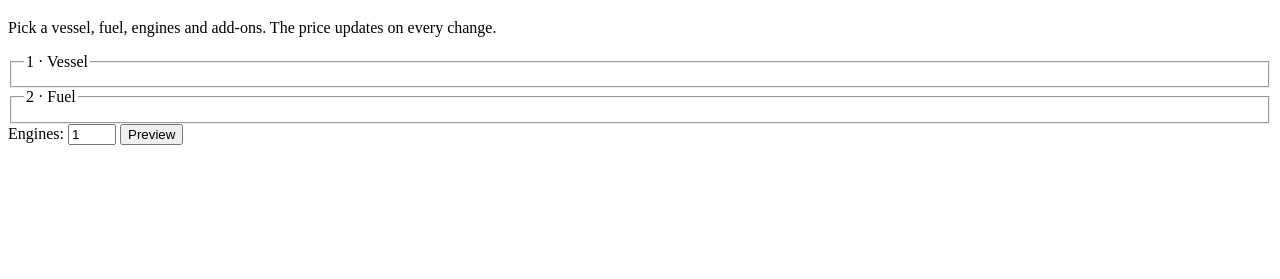
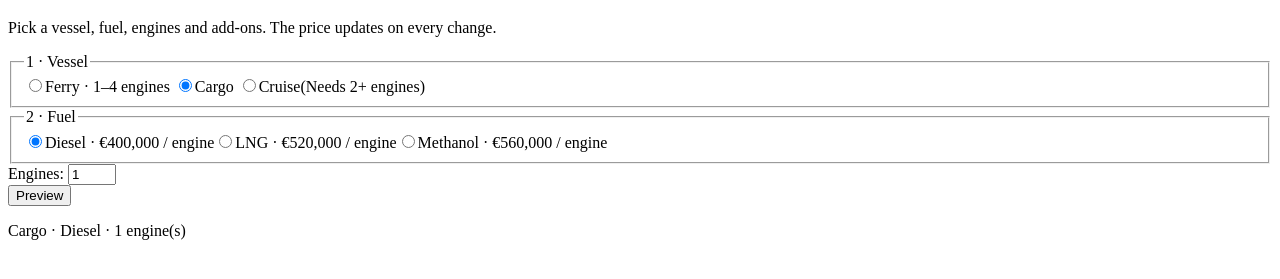
Before and after one commit to Justyuanz/mini-configurator, a plain HTML site: page index.html in a window 1280 px wide. Both pictures are taken after a click on the button "Preview". Shown: the part 61-340 px from the top of the page. Drawn offline with Linux system fonts and the light colour scheme.

Commit message:
feat(frontend): replace vessel and fuel selects with radio cards

```diff
--- a/app.js
+++ b/app.js
@@ -1,27 +1,48 @@
-const vesselSelect = document.querySelector("#vessel");
-const fuelSelect = document.querySelector("#fuel");
+const fuelBox = document.querySelector("#fuelOptions");
+const form = document.querySelector("#form");
 const engineInput = document.querySelector("#engines");
 const previewButton = document.querySelector("#previewButton");
 const summaryPara = document.querySelector("#summary");
 
-//fuels from data.js
+//fill fuels cards from data.js
 for (const fuel of fuels) {
-  const fuelOption = document.createElement("option");
-  fuelOption.textContent = fuel.name;
-  console.log(fuel.name);
-  fuelSelect.append(fuelOption);
+  const label = document.createElement("label");
+  label.className = "opt";
+
+  const input = document.createElement("input");
+  input.type = "radio";
+  input.name = "fuel";
+  input.value = fuel.id;
+  if (fuel.id === "diesel") {
+    input.checked = true;
+  }
+
+  const labelText = `${fuel.name} · €${fuel.pricePerEngine.toLocaleString("en-US")} / engine`;
+  label.append(input);
+  label.append(labelText);
+  fuelBox.append(label);
 }
 
 // On Preview click, show `${vessel} · ${fuel} · ${engines} engine(s)`.
 
 previewButton.addEventListener("click", (e) => {
   e.preventDefault();
-  summaryPara.textContent = `${vesselSelect.value} · ${fuelSelect.value} · ${engineInput.value} engine(s)`;
+
+  const vesselId = form.elements.vessel.value;
+  const fuelId = form.elements.fuel.value;
+  const vessel = findVessel(vesselId);
+  const fuel = findFuel(fuelId);
+
+  summaryPara.textContent = `${vessel.name} · ${fuel.name} · ${engineInput.value} engine(s)`;
 });
 
-//write enginePrice(fuelId, count) using find. enginePrice("diesel", 2) → 800000
-//and allowedAddons(fuelId) using filter (keep add-ons with no onlyFuel or a matching one).
-//allowedAddons("lng") has no scrubber
+function findVessel(vesselId) {
+  const normalizedVesselId = vesselId.trim().toLowerCase();
+
+  return vessels.find(
+    (vessel) => vessel.id.toLowerCase() === normalizedVesselId,
+  );
+}
 
 function findFuel(fuelId) {
   const normalizedFuelId = fuelId.trim().toLowerCase();
@@ -36,7 +57,6 @@ function findFuel(fuelId) {
 }
 
 function enginePrice(fuelId, count) {
-  //need to add guard here
   if (typeof count !== "number" || count < 0) {
     return "Invalid count";
   }
--- a/index.html
+++ b/index.html
@@ -1,5 +1,6 @@
 <!doctype html>
 <html lang="en">
+
 <head>
   <meta charset="UTF-8" />
   <meta name="viewport" content="width=device-width, initial-scale=1.0" />
@@ -7,6 +8,7 @@
   <script src="data.js" defer></script>
   <script src="app.js" defer></script>
 </head>
+
 <body>
   <main>
     <h1>Mini engine configurator</h1>
@@ -18,18 +20,24 @@
     <form id="form">
       <fieldset id="vesselOptions">
         <legend>1 · Vessel</legend>
+        <label class="opt"><input type="radio" name="vessel" value="ferry" />Ferry · 1–4
+          engines</label>
+        <label class="opt"><input type="radio" name="vessel" value="cargo" checked />Cargo</label>
+        <label class="opt"><input type="radio" name="vessel" value="cruise" />Cruise(Needs 2+ engines)</label>
       </fieldset>
 
       <fieldset id="fuelOptions">
         <legend>2 · Fuel</legend>
+        <!--Filled by app.js-->
       </fieldset>
 
       <label for="engines">Engines: </label>
       <input type="number" id="engines" value="1" min="1" max="4" />
-
+      <br />
       <button type="button" id="previewButton">Preview</button>
       <p id="summary"></p>
     </form>
   </main>
 </body>
+
 </html>
```
Also changed, not shown: 1 other file. Lines whose indentation alone changed are shown as unchanged.
